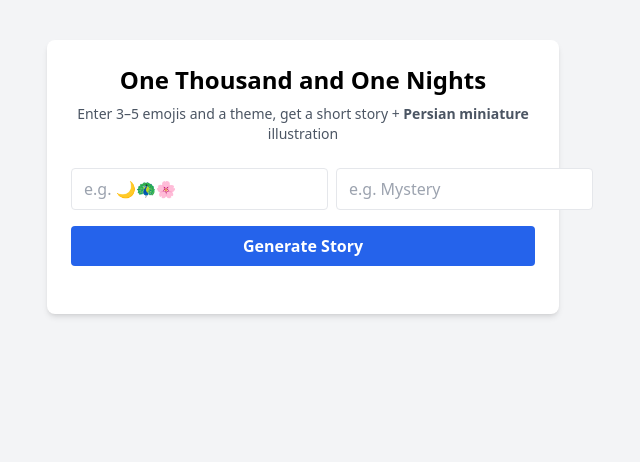
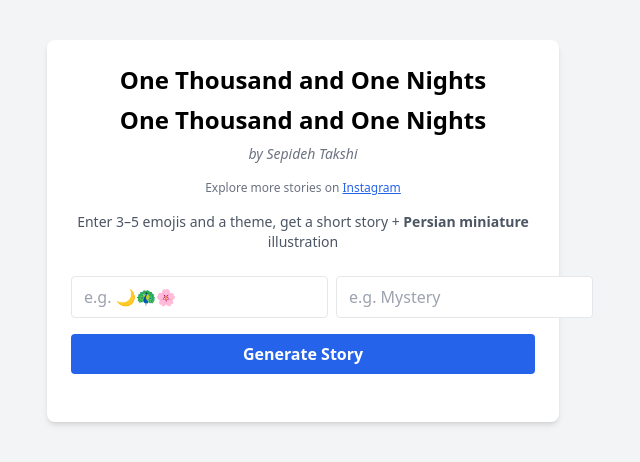
Before and after one commit to Sepide-19/One-Thousand-One-Nights, a Flask app: page / in a window 1280 px wide. Shown: the top 462 px of the page, without its empty margins (337-977 px from the left). Run offline with Flask 3, Linux system fonts and the light colour scheme; some libraries are stand-ins or nearby versions.

Commit message:
Update index.html

```diff
--- a/templates/index.html
+++ b/templates/index.html
@@ -12,7 +12,20 @@
 
   <div class="max-w-lg mx-auto mt-10 bg-white shadow-md rounded-lg p-6">
     <h1 class="text-2xl font-bold text-center mb-2">One Thousand and One Nights</h1>
+<h1 class="text-2xl font-bold text-center mb-2">One Thousand and One Nights</h1>
 
+<p class="text-sm text-gray-500 text-center italic mb-4">
+  by Sepideh Takshi
+</p>
+
+<p class="text-xs text-gray-500 text-center mb-4">
+  Explore more stories on
+  <a href="https://www.instagram.com/onethousandandonenights2025/"
+     target="_blank" rel="noopener noreferrer"
+     class="text-blue-600 underline">
+    Instagram
+  </a>
+</p>
     <p class="text-sm text-gray-600 text-center mb-6">
       Enter 3–5 emojis and a theme, get a short story + <b>Persian miniature</b> illustration
     </p>
```
